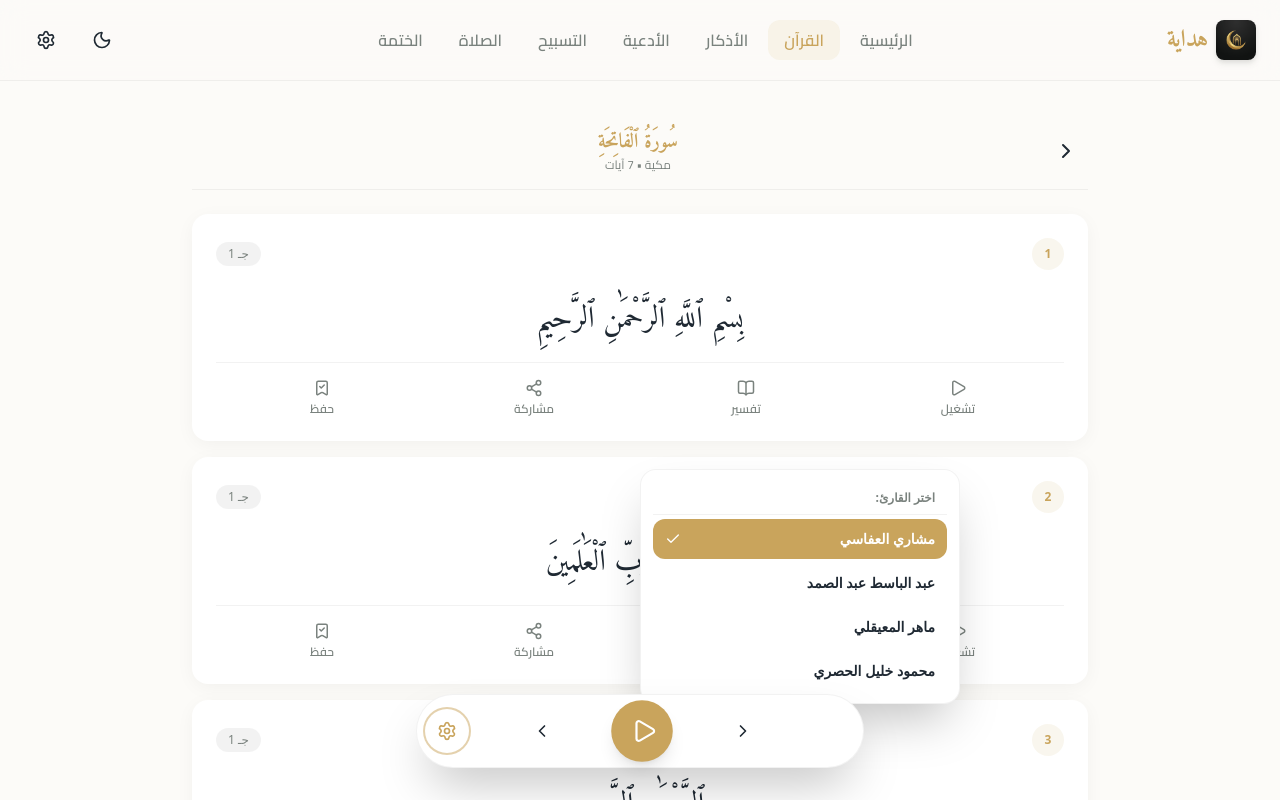
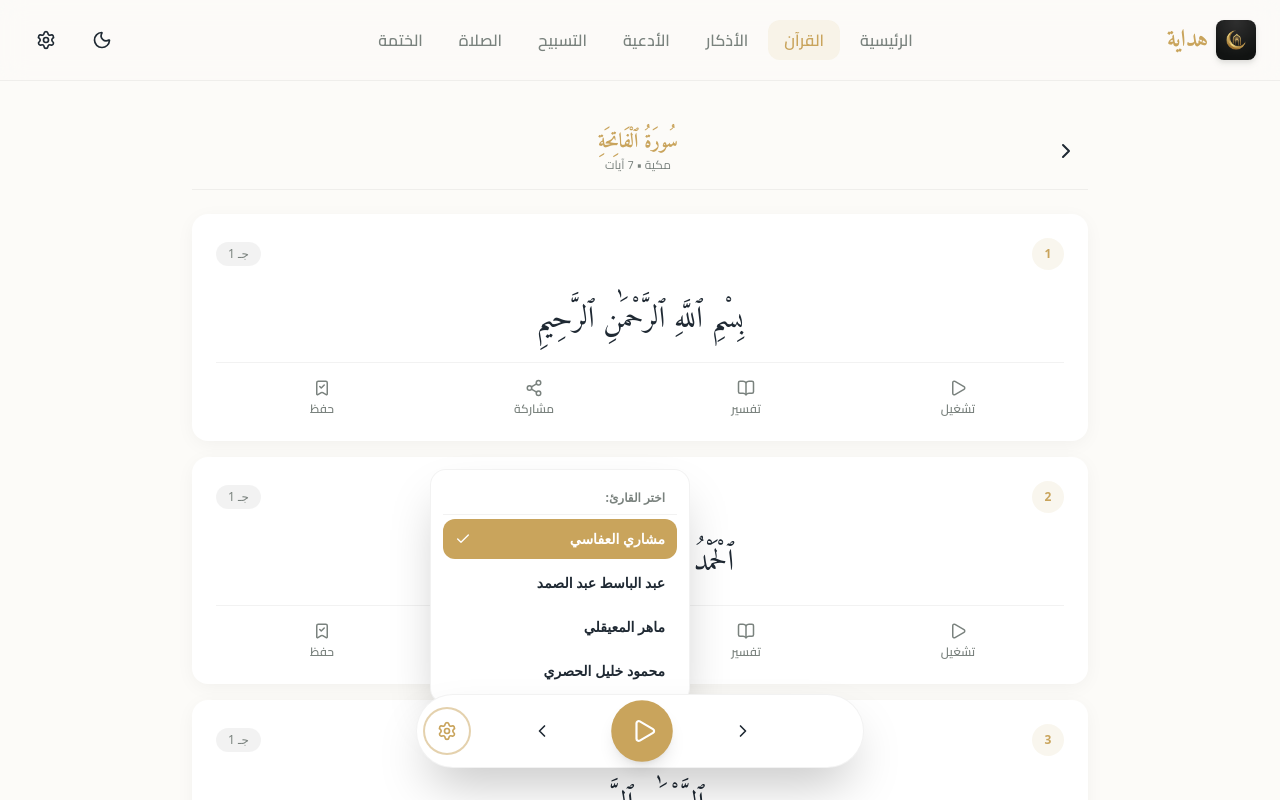
Before and after one commit to rehabkamal1/quran, a React (Vite) app: page /quran/read/1 in a window 1280 px wide. Both pictures are taken after a click on the button 447 px from the left and 731 px from the top of the page. Shown: the top 800 px of the page. Built offline with nearby package versions, Linux system fonts and the light colour scheme.

Commit message:
fix: adjust reciter popover position and layout flow

```diff
--- a/src/pages/QuranReader.tsx
+++ b/src/pages/QuranReader.tsx
@@ -320,11 +320,13 @@ export const QuranReader: React.FC = () => {
       {/* Floating Reciters Popover Menu */}
       <AnimatePresence>
         {showReciterMenu && (
+          <div className="fixed bottom-36 md:bottom-24 left-[5%] md:left-[calc(50%-210px)] z-50 w-[90%] max-w-[260px]">
             <motion.div
               initial={{ opacity: 0, y: 10, scale: 0.95 }}
               animate={{ opacity: 1, y: 0, scale: 1 }}
               exit={{ opacity: 0, y: 10, scale: 0.95 }}
-            className="fixed bottom-36 md:bottom-24 left-1/2 -translate-x-1/2 w-[90%] max-w-xs bg-card dark:bg-card-dark shadow-2xl rounded-2xl p-3 border border-black/5 dark:border-white/10 z-50 flex flex-col gap-1"
+              className="bg-white dark:bg-card-dark shadow-2xl rounded-2xl p-3 border border-black/5 dark:border-white/10 flex flex-col gap-1 w-full text-right"
+              dir="rtl"
             >
               <div className="text-xs font-bold text-text-muted px-3 py-2 border-b border-black/5 dark:border-white/5 text-right font-sans">
                 اختر القارئ:
@@ -333,7 +335,7 @@ export const QuranReader: React.FC = () => {
                 <button
                   key={reciter.id}
                   onClick={() => changeReciter(reciter.id)}
-                className={`flex items-center justify-between px-3 py-2.5 rounded-xl text-right text-sm font-semibold transition-colors font-sans ${
+                  className={`flex items-center justify-between w-full px-3 py-2.5 rounded-xl text-right text-sm font-semibold transition-colors font-sans ${
                     currentReciter === reciter.id
                       ? 'bg-primary text-white'
                       : 'text-text-main dark:text-text-darkMain hover:bg-black/5 dark:hover:bg-white/5'
@@ -344,6 +346,7 @@ export const QuranReader: React.FC = () => {
                 </button>
               ))}
             </motion.div>
+          </div>
         )}
       </AnimatePresence>
 
```
Lines whose indentation alone changed are shown as unchanged.
